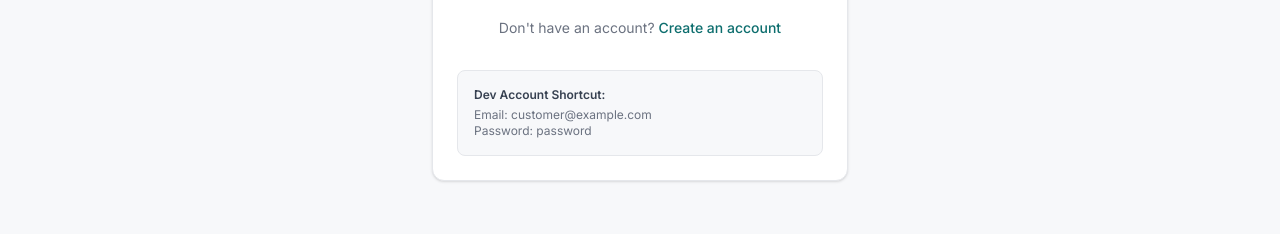
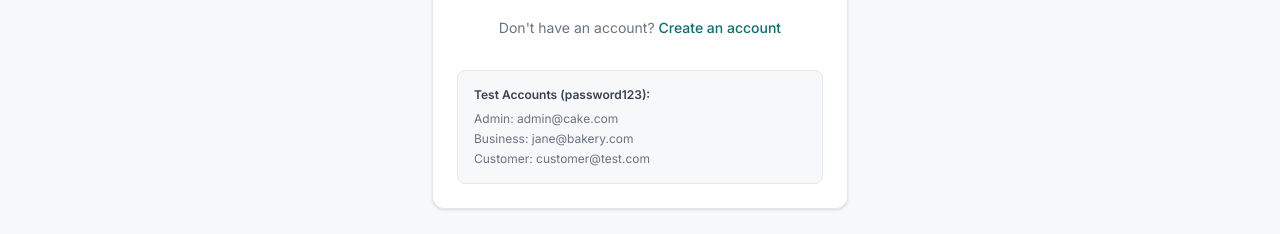
Before and after one commit to zakyahamed/cake-app, a Next.js app in the folder apps/web-frontend/: page /login in a window 1280 px wide. Shown: the part 466-700 px from the top of the page. Built offline with nearby package versions, Linux system fonts and the light colour scheme; no server answers.

Commit message:
feat: implement role-based post-login redirection and update API base URL, UI styling, and dev test credentials

```diff
--- a/apps/web-frontend/src/app/business-dashboard/layout.tsx
+++ b/apps/web-frontend/src/app/business-dashboard/layout.tsx
@@ -37,7 +37,7 @@ export default function BusinessDashboardLayout({ children }: { children: React.
                   href={item.href}
                   className={`flex items-center gap-3 px-3 py-2.5 rounded-lg transition-colors ${
                     isActive
-                      ? "bg-primary text-white font-medium shadow-sm"
+                      ? "bg-gray-100 text-gray-900 font-medium shadow-sm"
                       : "text-gray-600 hover:bg-gray-100 hover:text-gray-900"
                   }`}
                 >
--- a/apps/web-frontend/src/app/login/page.tsx
+++ b/apps/web-frontend/src/app/login/page.tsx
@@ -29,8 +29,18 @@ function LoginForm() {
   const onSubmit = async (data: LoginInput) => {
     try {
       setGlobalError(null);
-      await login(data);
-      router.push(callbackUrl);
+      const user = await login(data);
+
+      // If there's a specific callback, use it. Otherwise, route based on role.
+      if (searchParams.get("callbackUrl")) {
+        router.push(callbackUrl);
+      } else if (user.role === "ADMIN") {
+        router.push("/admin");
+      } else if (user.role === "BUSINESS_OWNER") {
+        router.push("/business-dashboard");
+      } else {
+        router.push("/");
+      }
     } catch (err) {
       if (err instanceof Error) {
         setGlobalError(err.message);
@@ -111,10 +121,11 @@ function LoginForm() {
 
         {/* Development Helper */}
         {process.env.NODE_ENV === "development" && (
-          <div className="mt-8 p-4 bg-[#F7F8FA] rounded-lg text-xs text-[#6B7280] border border-[#E5E7EB]">
-            <p className="font-semibold text-[#374151] mb-1">Dev Account Shortcut:</p>
-            <p>Email: customer@example.com</p>
-            <p>Password: password</p>
+          <div className="mt-8 p-4 bg-[#F7F8FA] rounded-lg text-xs text-[#6B7280] border border-[#E5E7EB] space-y-1">
+            <p className="font-semibold text-[#374151] mb-2">Test Accounts (password123):</p>
+            <p>Admin: admin@cake.com</p>
+            <p>Business: jane@bakery.com</p>
+            <p>Customer: customer@test.com</p>
           </div>
         )}
       </div>
--- a/apps/web-frontend/src/app/page.tsx
+++ b/apps/web-frontend/src/app/page.tsx
@@ -150,7 +150,7 @@ export default function Home() {
                 <Button variant="secondary" size="lg" className="w-full sm:w-auto text-[#0D6E6E] bg-white hover:bg-gray-50">
                   Register Business
                 </Button>
-                <Button variant="outline" size="lg" className="w-full sm:w-auto text-white border-white/30 hover:bg-white/10">
+                <Button variant="outline" size="lg" className="w-full sm:w-auto text-[#0D6E6E] border-white/30 hover:bg-white/10 hover:text-white">
                   Learn More
                 </Button>
               </div>
--- a/apps/web-frontend/src/repositories/api/client.ts
+++ b/apps/web-frontend/src/repositories/api/client.ts
@@ -2,7 +2,7 @@
 // Central API client for all frontend repositories
 // ---------------------------------------------------------------------------
 
-const API_BASE_URL = process.env.NEXT_PUBLIC_API_URL || 'http://localhost:3001';
+const API_BASE_URL = process.env.NEXT_PUBLIC_API_URL || 'http://localhost:3001/api/v1';
 
 let accessToken: string | null = null;
 
```
